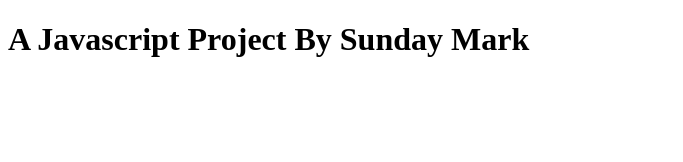
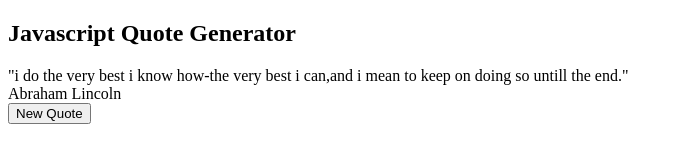
Before and after one commit to sundaymark/javascript-quote-generator, a plain HTML site: page index.html in a window 1280 px wide. Shown: the whole page, without its empty margins (0-683 px from the left). Drawn offline with Linux system fonts and the light colour scheme.

Commit message:
add the file above

```diff
--- a/index.html
+++ b/index.html
@@ -4,10 +4,38 @@
     <meta charset="UTF-8">
     <meta http-equiv="X-UA-Compatible" content="IE=edge">
     <meta name="viewport" content="width=device-width, initial-scale=1.0">
+    <!--google fonts links-->
+    <link rel="stylesheet" href="https://cdnjs.cloudflare.com/ajax/libs/font-awesome/6.1.1/css/all.min.css"
+    integrity="sha512-KfkfwYDsLkIlwQp6LFnl8zNdLGxu9YAA1QvwINks4PhcElQSvqcyVLLD9aMhXd13uQjoXtEKNosOWaZqXgel0g=="
+    crossorigin="anonymous" referrerpolicy="no-referrer"/>
+    <!--style sheet-->
+    <link rel="stylesheet" href="style.css">
+    <!--global fonts link-->
+    <link rel="preconnect" href="https://fonts.googleapis.com">
+    <link rel="preconnect" href="https://fonts.gstatic.com" crossorigin>
+    <link href="https://fonts.googleapis.com/css2?family=Roboto&display=swap" rel="stylesheet">
     <title>Dom Manipulation</title>
 </head>
 <body>
-    <h1>A Javascript Project By Sunday Mark</h1>
+    <!--project one quote generator-->
+    <div class="container">
+        <div class="header">
+            <h2>Javascript Quote Generator</h2>
+        </div>
 
+        <div class="main-content">
+            <div class="text-area">
+                <span class="quote">
+                    "i do the very best i know how-the very best i
+                    can,and i mean to keep on doing so untill the end."
+                </span>
+            </div>
+            <div class="person">Abraham Lincoln</div>
+            <div class="button-area">
+                <button id="new-quote"> New Quote</button>
+            </div>
+        </div>
+    </div>
+    <script src="script.js"></script>
 </body>
 </html>
```
